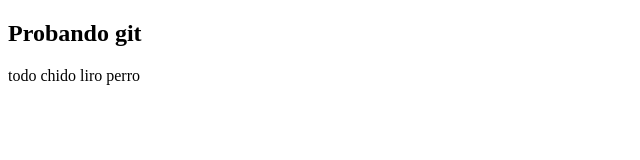
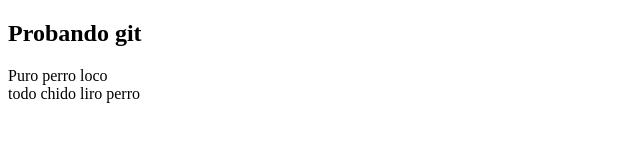
Before and after one commit to Nerozseed01/Practica-html, a plain HTML site: page index.html in a window 1280 px wide. Shown: the whole page, without its empty margins (0-640 px from the left). Drawn offline with Linux system fonts and the light colour scheme.

Commit message:
Se agrego un main con comentario

```diff
--- a/index.html
+++ b/index.html
@@ -8,6 +8,8 @@
 </head>
     <h2>Probando git</h2>
 <body>
+    <main>Puro perro loco</main>
      todo chido liro perro
 </body>
+
 </html>
```
